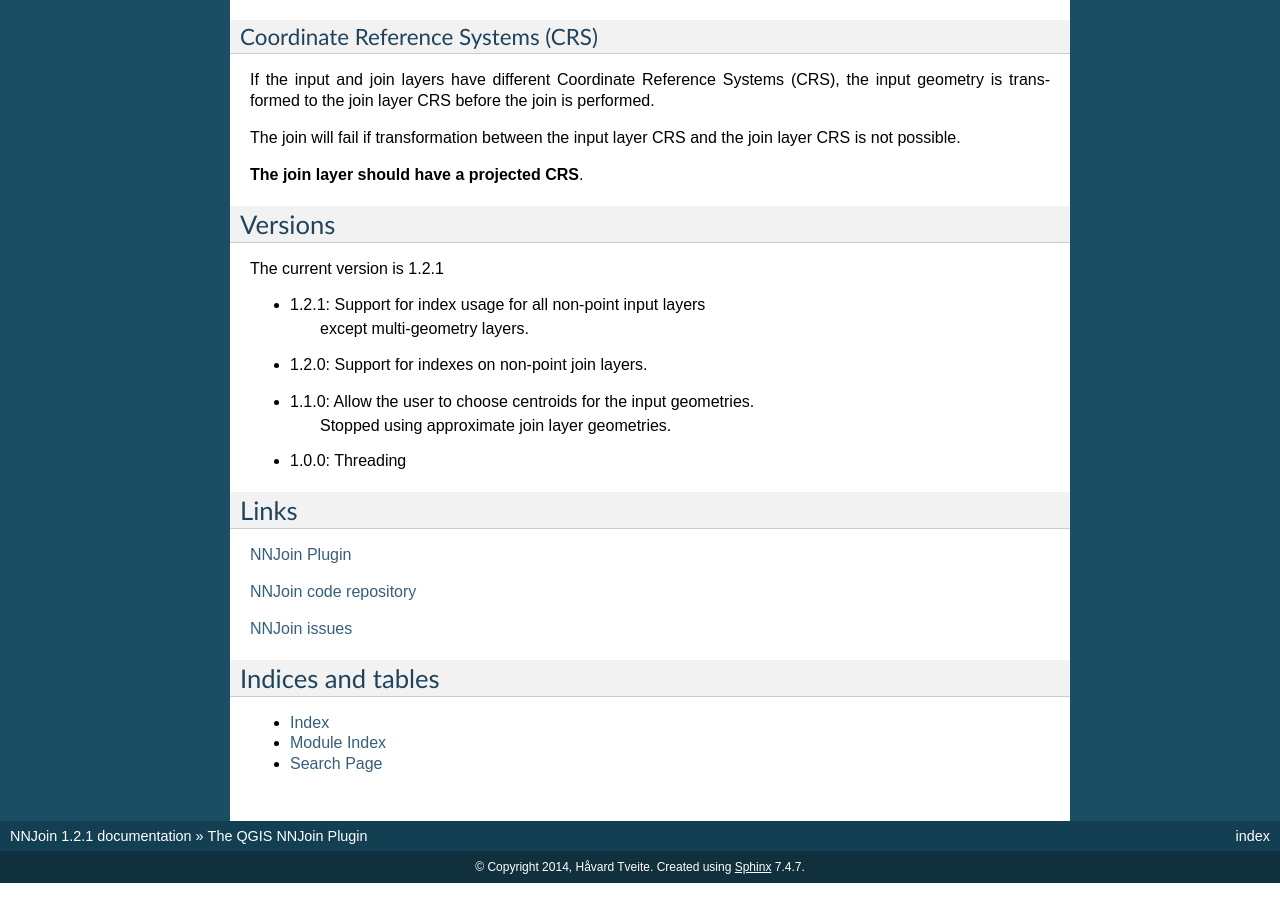
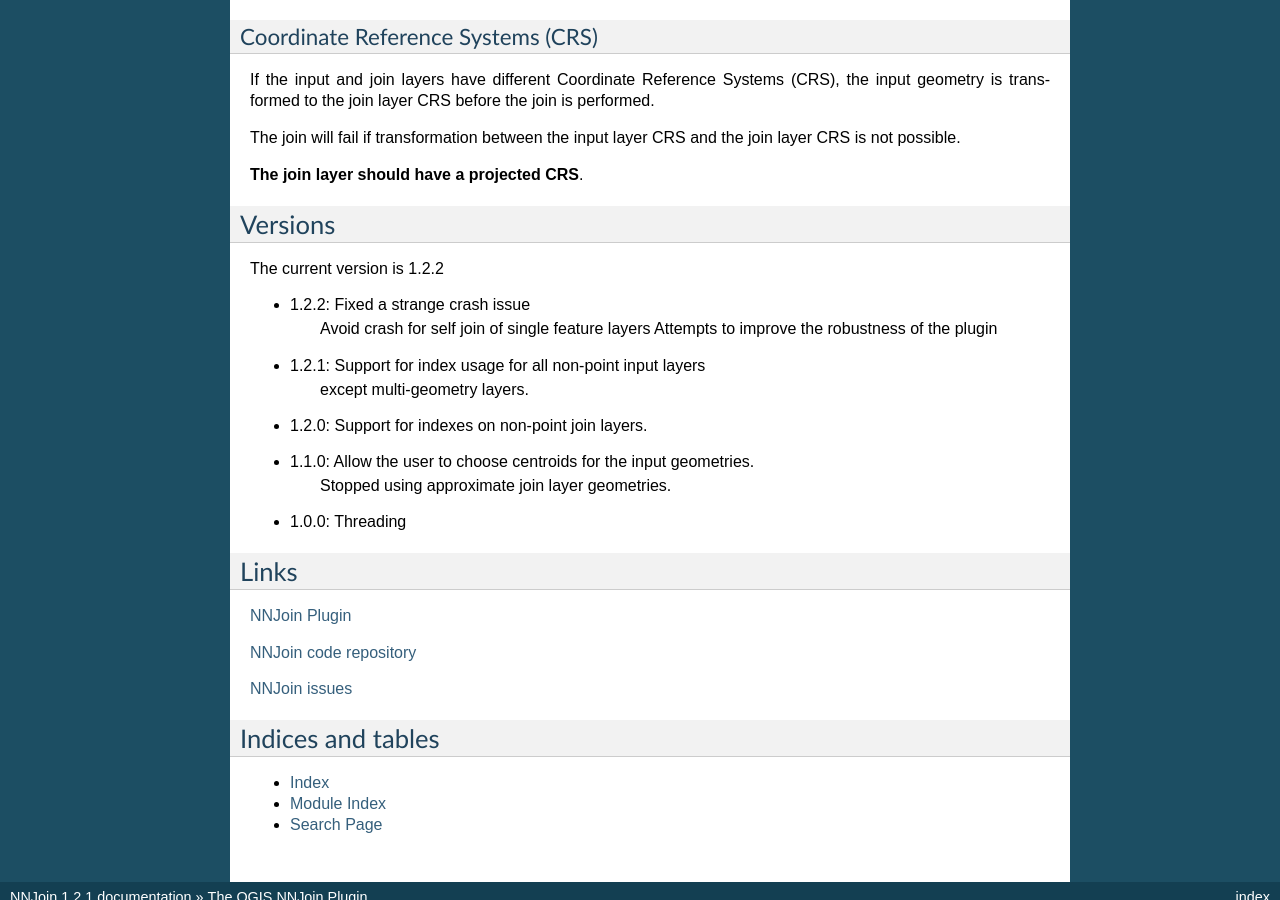
Before and after one commit to havatv/qgisnnjoinplugin, a Sphinx documentation site: the page built from help/source/index.rst, in a window 1280 px wide and 900 px high, scrolled down 2452 px. Built offline with Sphinx 7.4.7, drawn with Linux system fonts in a browser that asks for light colours; formulas are drawn with MathJax 3.

Commit message:
Update to describe the 1.2.2 changes.

```diff
--- a/help/source/index.rst
+++ b/help/source/index.rst
@@ -208,7 +208,11 @@
 
 Versions
 ===============
-The current version is 1.2.1
+The current version is 1.2.2
+
+- 1.2.2: Fixed a strange crash issue
+         Avoid crash for self join of single feature layers
+         Attempts to improve the robustness of the plugin
 
 - 1.2.1: Support for index usage for all non-point input layers
          except multi-geometry layers.
--- a/metadata.txt
+++ b/metadata.txt
@@ -12,7 +12,7 @@
 name=NNJoin
 qgisMinimumVersion=2.0
 description=Nearest neighbour join.  Join vector layers based on nearest neighbour relationships.
-version=1.2.1
+version=1.2.2
 author=Håvard Tveite, NMBU
 email=havard.tveite@nmbu.no
 
@@ -49,6 +49,8 @@
     1.2.1
     - Apply join layer spatial index for non-point input layers
     - Optimised memory layer addfeatures
+    1.2.2
+    - Fixed a strange crash issue, avoid crash for self join of single feature layers, and tried to improve the robustness of the plugin
 
 category=Analysis
 # Tags are comma separated with spaces allowed
```
